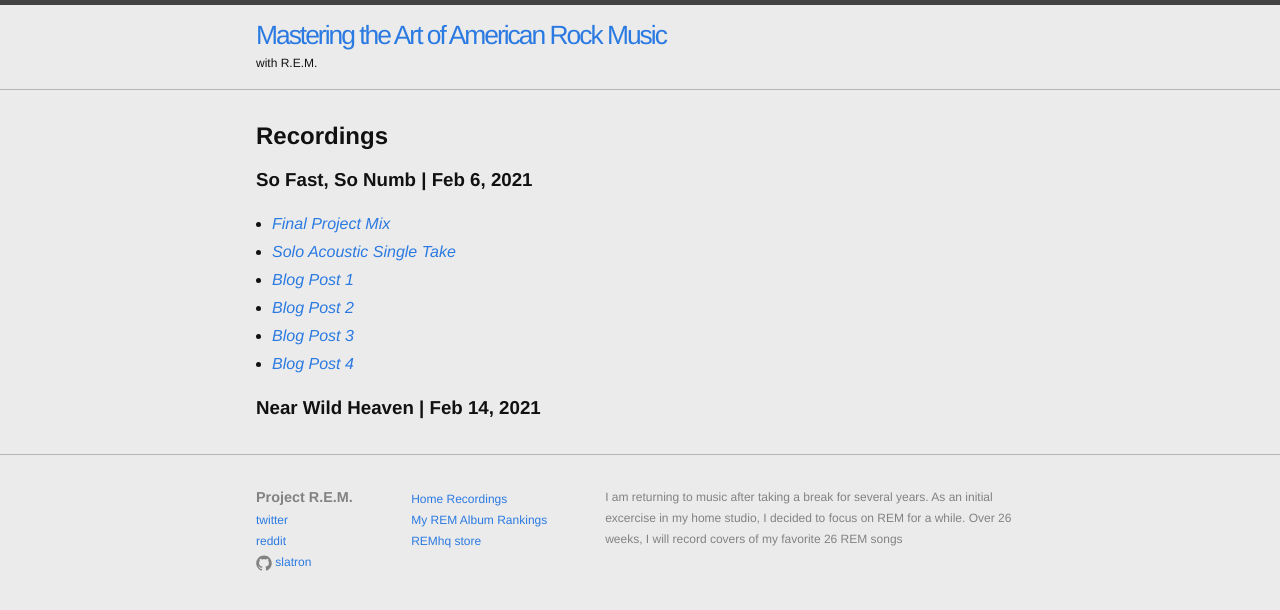
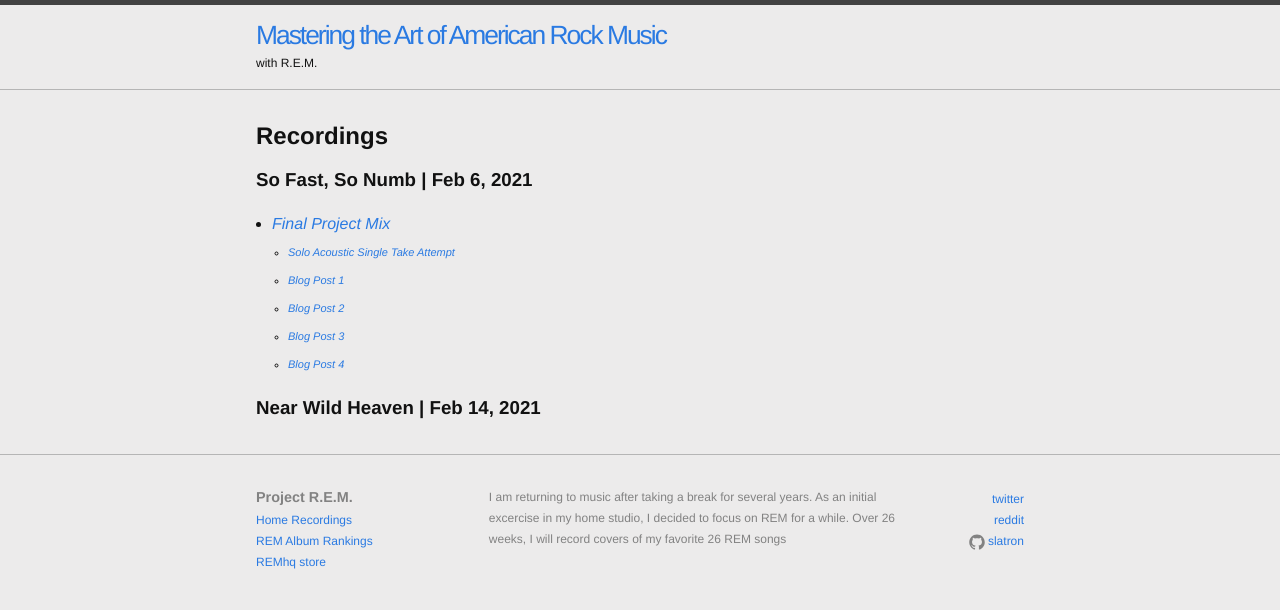
Before and after one commit to slatron/slatron.github.io, a Jekyll site: the page built from recordings.md, in a window 1280 px wide. Shown: the top 610 px of the page. Built offline with Jekyll 4.4.1, drawn with Linux system fonts in a browser that asks for light colours.

Commit message:
mobile style update

```diff
--- a/_includes/footer.html
+++ b/_includes/footer.html
@@ -5,6 +5,26 @@
     <div class="footer-col-wrapper">
       <div class="footer-col footer-col-1">
         <h2 class="footer-heading">Project R.E.M.</h2>
+        <ul class="social-media-list">
+          <li>
+            <a href="https://soundcloud.com/slatron/sets/home-recordings" target="_blank">Home Recordings</a>
+          </li>
+          <li>
+            <a href="https://slatron.github.io/comics/rem-rank.html" target="_blank">REM Album Rankings</a>
+          </li>
+          <li>
+            <a href="https://www.remhq.com/store/" target="_blank">REMhq store</a>
+          </li>
+        </ul>
+      </div>
+
+      <div class="footer-col  footer-col-2">
+        <span class="text">{{ site.description }}</span>
+      </div>
+
+      <div class="footer-col  footer-col-3">
+        <h2 class="footer-heading"></h2>
+
         <ul class="social-media-list">
           {% if site.twitter_username %}
           <li>
@@ -35,24 +55,6 @@
           {% endif %}
         </ul>
       </div>
-      <div class="footer-col  footer-col-2">
-        <h2 class="footer-heading"></h2>
-        <ul class="social-media-list">
-          <li>
-            <a href="https://soundcloud.com/slatron/sets/home-recordings" target="_blank">Home Recordings</a>
-          </li>
-          <li>
-            <a href="https://slatron.github.io/comics/rem-rank.html" target="_blank">My REM Album Rankings</a>
-          </li>
-          <li>
-            <a href="https://www.remhq.com/store/" target="_blank">REMhq store</a>
-          </li>
-        </ul>
-      </div>
-
-      <div class="footer-col  footer-col-3">
-        <span class="text">{{ site.description }}</span>
-      </div>
     </div>
 
   </div>
--- a/_sass/_pages.scss
+++ b/_sass/_pages.scss
@@ -2,7 +2,7 @@
 //  * Page content
 //  */
 .wrapper {
-  padding: 1rem 0;
+  padding: 1rem;
 }
 
 .post-heading {
--- a/_sass/layout/_footer.scss
+++ b/_sass/layout/_footer.scss
@@ -36,16 +36,17 @@
 }
 
 .footer-col-1 {
-    width: -webkit-calc(20% - (#{$base-unit} / 2));
-    width:         calc(20% - (#{$base-unit} / 2));
+    width: -webkit-calc(30% - (#{$base-unit} / 2));
+    width:         calc(30% - (#{$base-unit} / 2));
 }
 
 .footer-col-2 {
-    width: -webkit-calc(25% - (#{$base-unit} / 2));
-    width:         calc(25% - (#{$base-unit} / 2));
+    width: -webkit-calc(55% - (#{$base-unit} / 2));
+    width:         calc(55% - (#{$base-unit} / 2));
 }
 
 .footer-col-3 {
-    width: -webkit-calc(55% - (#{$base-unit} / 2));
-    width:         calc(55% - (#{$base-unit} / 2));
+    width: -webkit-calc(15% - (#{$base-unit} / 2));
+    width:         calc(15% - (#{$base-unit} / 2));
+    text-align: right;
 }
--- a/recordings.md
+++ b/recordings.md
@@ -7,10 +7,10 @@
 
 ### So Fast, So Numb | Feb 6, 2021
 - *[Final Project Mix](https://drive.google.com/file/d/12NVKLkgs17zyAAAiOf4Ry7WArQL7ITbf/view?usp=sharing){:target="_blank"}*
-- *[Solo Acoustic Single Take](https://drive.google.com/file/d/1CUl2yDE-w-xZD5_ret_J2Ph36HLBuFdb/view?usp=sharing){:target="_blank"}*
-- *[Blog Post 1](so-fast-so-numb-1.html)*
-- *[Blog Post 2](so-fast-so-numb-2.html)*
-- *[Blog Post 3](so-fast-so-numb-3.html)*
-- *[Blog Post 4](so-fast-so-numb-4.html)*
+  - *[Solo Acoustic Single Take Attempt](https://drive.google.com/file/d/1CUl2yDE-w-xZD5_ret_J2Ph36HLBuFdb/view?usp=sharing){:target="_blank"}*
+  - *[Blog Post 1](so-fast-so-numb-1.html)*
+  - *[Blog Post 2](so-fast-so-numb-2.html)*
+  - *[Blog Post 3](so-fast-so-numb-3.html)*
+  - *[Blog Post 4](so-fast-so-numb-4.html)*
 
 ### Near Wild Heaven | Feb 14, 2021
```
